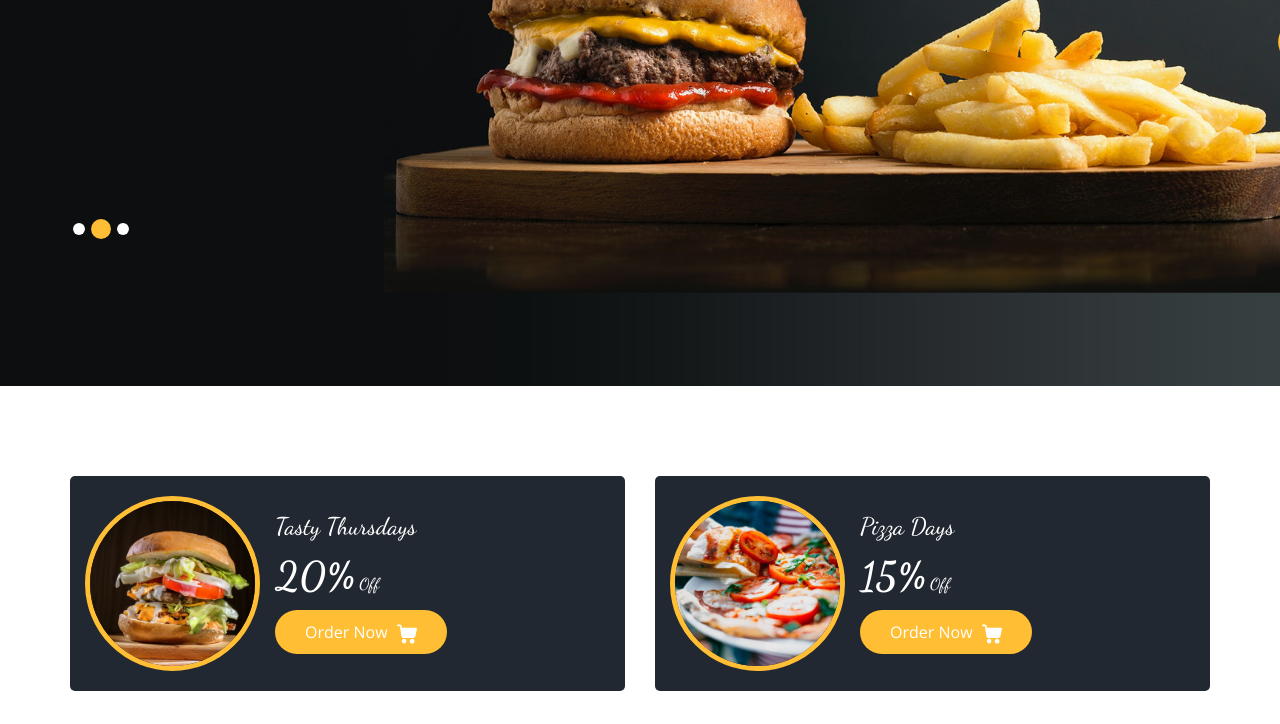
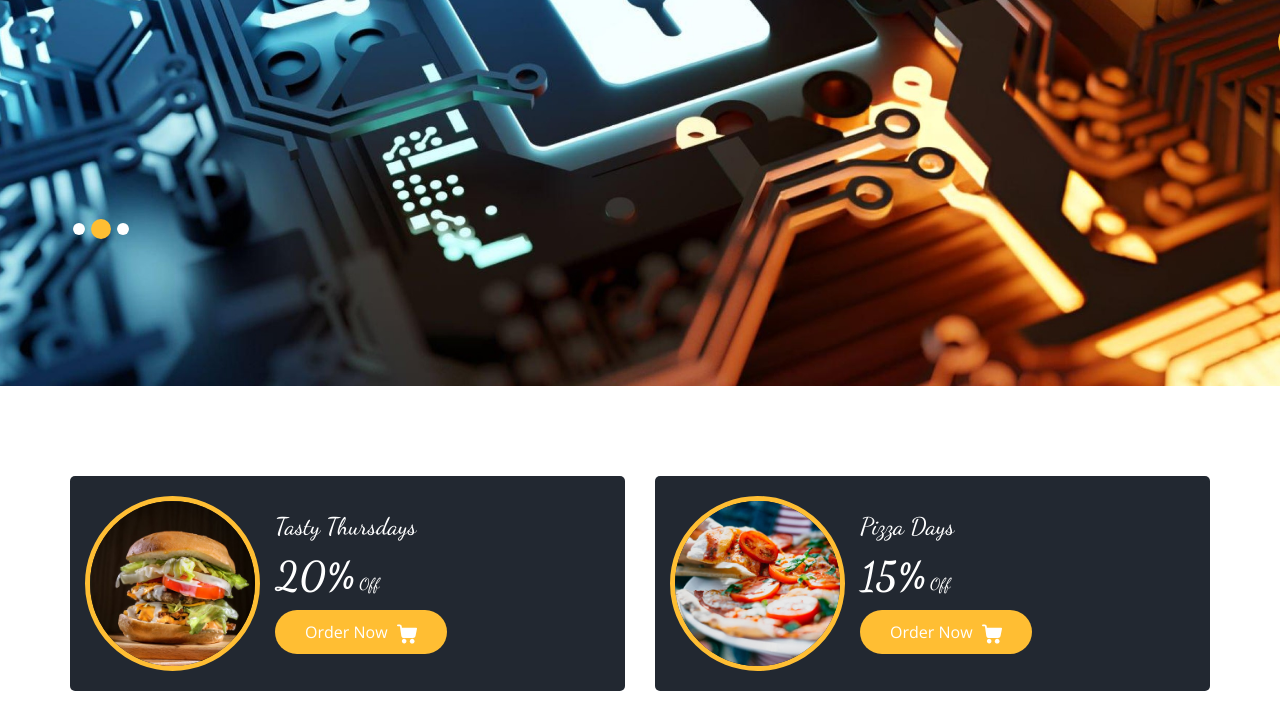
Before and after one commit to SLAtienza/Final.github.io, a plain HTML site: page index.html in a window 1280 px wide. Shown: the part 414-1138 px from the top of the page. Drawn offline with nearby package versions, Linux system fonts and the light colour scheme; some packages are replaced by stand-ins of ours.

Commit message:
Update index.html

```diff
--- a/index.html
+++ b/index.html
@@ -36,7 +36,7 @@
 
   <div class="hero_area">
     <div class="bg-box">
-      <img src="images/hero-bg.jpg" alt="">
+      <img src="images/FINALS-BG.jpg" alt="">
     </div>
     <!-- header section strats -->
     <header class="header_section">
```
